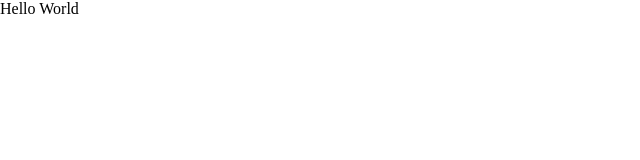
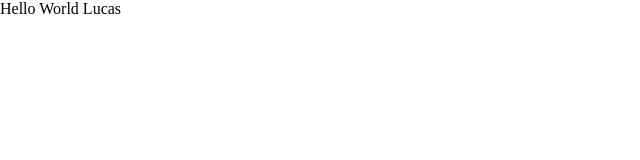
Before and after one commit to lucasbarque/DiscordLayoutClone, a React (Vite) app: page / in a window 1280 px wide. Shown: the top 160 px of the page, without its empty margins (0-640 px from the left). Built offline with nearby package versions, Linux system fonts and the light colour scheme.

Commit message:
Updating home message

```diff
--- a/src/App.tsx
+++ b/src/App.tsx
@@ -1,5 +1,5 @@
 function App() {
-  return <div>Hello World</div>;
+  return <div>Hello World Lucas</div>;
 }
 
 export default App;
```
